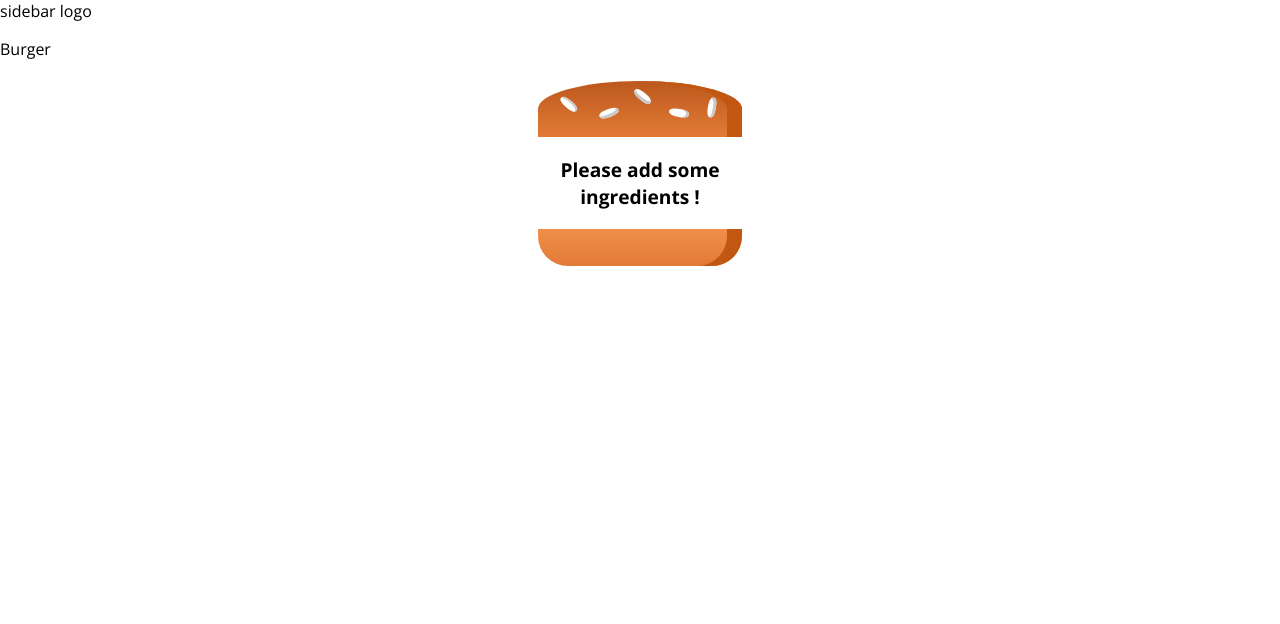
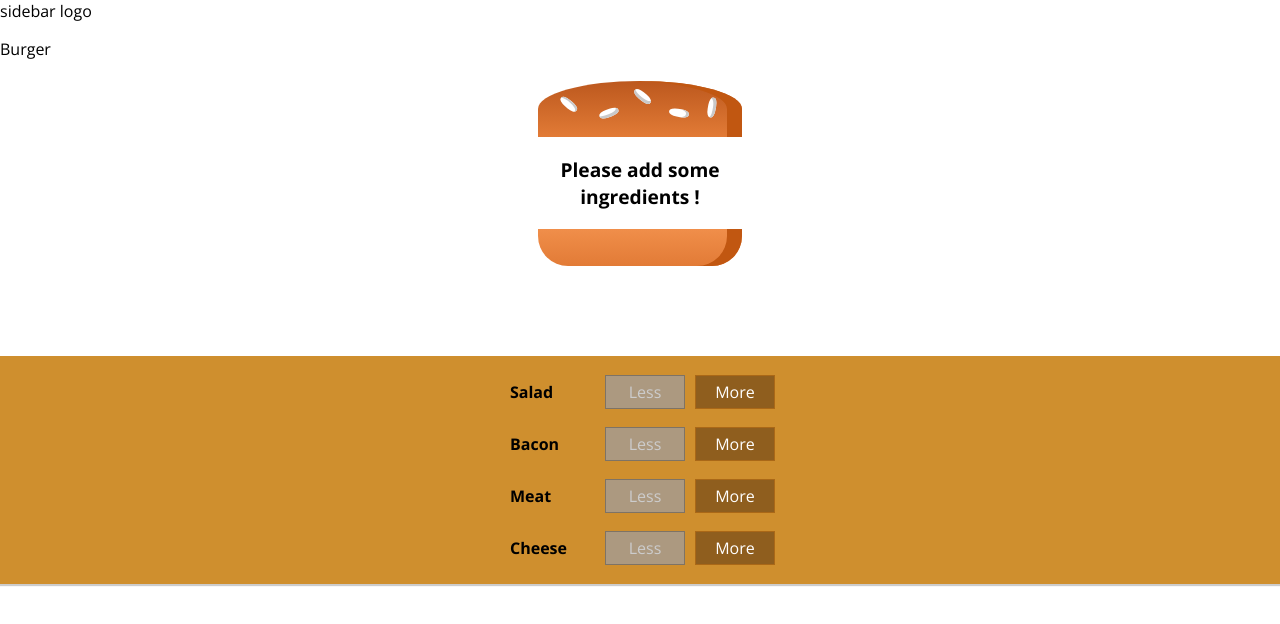
Before and after one commit to NumOne01/burgerApp, a React (Create React App) app: page / in a window 1280 px wide. Shown: the top 624 px of the page. Built offline with nearby package versions, Linux system fonts and the light colour scheme.

Commit message:
Less button added

```diff
--- a/src/components/Burger/Burger.js
+++ b/src/components/Burger/Burger.js
@@ -7,7 +7,6 @@ const Burger = props => {
 	let transformedIngredients = Object.keys(props.ingredients)
 		.map(igKey =>
 			[...Array(props.ingredients[igKey])].map((_, i) => {
-				console.log(igKey)
 				return <BurgerIngredient type={igKey} key={igKey + i} />
 			})
 		)
--- /dev/null
+++ b/src/components/Burger/BurgerControls/BurgerControl/BurgerControl.js
@@ -0,0 +1,23 @@
+import React from "react"
+
+import classes from "./BurgerControl.module.css"
+
+const BurgerControl = props => {
+	return (
+		<div className={classes.BuildControl}>
+			<div className={classes.Label}>{props.label}</div>
+			<button
+				className={classes.Less}
+				onClick={props.onLessClicked}
+				disabled={props.disabled}
+			>
+				Less
+			</button>
+			<button className={classes.More} onClick={props.onMoreClicked}>
+				More
+			</button>
+		</div>
+	)
+}
+
+export default BurgerControl
--- /dev/null
+++ b/src/components/Burger/BurgerControls/BurgerControl/BurgerControl.module.css
@@ -0,0 +1,58 @@
+.BuildControl {
+	display: flex;
+	justify-content: space-between;
+	align-items: center;
+	margin: 5px 0;
+}
+
+.BuildControl button {
+	display: block;
+	font: inherit;
+	padding: 5px;
+	margin: 0 5px;
+	width: 80px;
+	border: 1px solid #aa6817;
+	cursor: pointer;
+	outline: none;
+}
+
+.BuildControl button:disabled {
+	background-color: #ac9980;
+	border: 1px solid #7e7365;
+	color: #ccc;
+	cursor: default;
+}
+
+.BuildControl button:hover:disabled {
+	background-color: #ac9980;
+	color: #ccc;
+	cursor: not-allowed;
+}
+
+.Label {
+	padding: 10px;
+	font-weight: bold;
+	width: 80px;
+}
+
+.BuildControl .Less {
+	background-color: #d39952;
+	color: white;
+}
+
+.BuildControl .More {
+	background-color: #8f5e1e;
+	color: white;
+}
+
+.BuildControl .Less:hover,
+.BuildControl .Less:active {
+	background-color: #daa972;
+	color: white;
+}
+
+.BuildControl .More:hover,
+.BuildControl .More:active {
+	background-color: #99703f;
+	color: white;
+}
--- /dev/null
+++ b/src/components/Burger/BurgerControls/BurgerControls.js
@@ -0,0 +1,29 @@
+import React from "react"
+
+import classes from "./BurgerControls.module.css"
+import BurgerControl from "./BurgerControl/BurgerControl"
+
+const btns = [
+	{ label: "Salad", type: "salad" },
+	{ label: "Bacon", type: "bacon" },
+	{ label: "Meat", type: "meat" },
+	{ label: "Cheese", type: "cheese" }
+]
+
+const BurgerControls = props => {
+	return (
+		<div className={classes.BuildControls}>
+			{btns.map(btn => (
+				<BurgerControl
+					label={btn.label}
+					key={btn.label}
+					onMoreClicked={() => props.onMoreClicked(btn.type)}
+					onLessClicked={() => props.onLessClicked(btn.type)}
+					disabled={props.disabledInfo[btn.type]}
+				/>
+			))}
+		</div>
+	)
+}
+
+export default BurgerControls
--- /dev/null
+++ b/src/components/Burger/BurgerControls/BurgerControls.module.css
@@ -0,0 +1,10 @@
+.BuildControls {
+	width: 100%;
+	background-color: #cf8f2e;
+	display: flex;
+	flex-direction: column;
+	align-items: center;
+	box-shadow: 0 2px 1px #ccc;
+	margin: auto;
+	padding: 10px 0;
+}
--- a/src/containers/BurgerBuilder/BurgerBuilder.js
+++ b/src/containers/BurgerBuilder/BurgerBuilder.js
@@ -1,5 +1,13 @@
 import React, { Component, Fragment } from "react"
 import Burger from "../../components/Burger/Burger"
+import BurgerControls from "../../components/Burger/BurgerControls/BurgerControls"
+
+const prices = {
+	salad: 0.5,
+	meat: 1.3,
+	bacon: 0.7,
+	cheese: 0.6
+}
 
 export default class BurgerBuilder extends Component {
 	state = {
@@ -8,12 +16,34 @@ export default class BurgerBuilder extends Component {
 			meat: 0,
 			cheese: 0,
 			bacon: 0
-		}
+		},
+		totalPrice: 0
 	}
+
+	onMoreClicked = type => {
+		const ingredients = { ...this.state.ingredients }
+		ingredients[type] += 1
+		this.setState({ ingredients })
+	}
+
+	onLessClicked = type => {
+		const ingredients = { ...this.state.ingredients }
+		if (ingredients[type] <= 0) return
+		ingredients[type] -= 1
+		this.setState({ ingredients })
+	}
+
 	render() {
+		const disabledInfo = { ...this.state.ingredients }
+		for (let key in disabledInfo) disabledInfo[key] = disabledInfo[key] <= 0
 		return (
 			<Fragment>
 				<Burger ingredients={this.state.ingredients} />
+				<BurgerControls
+					disabledInfo={disabledInfo}
+					onMoreClicked={this.onMoreClicked}
+					onLessClicked={this.onLessClicked}
+				/>
 			</Fragment>
 		)
 	}
```
